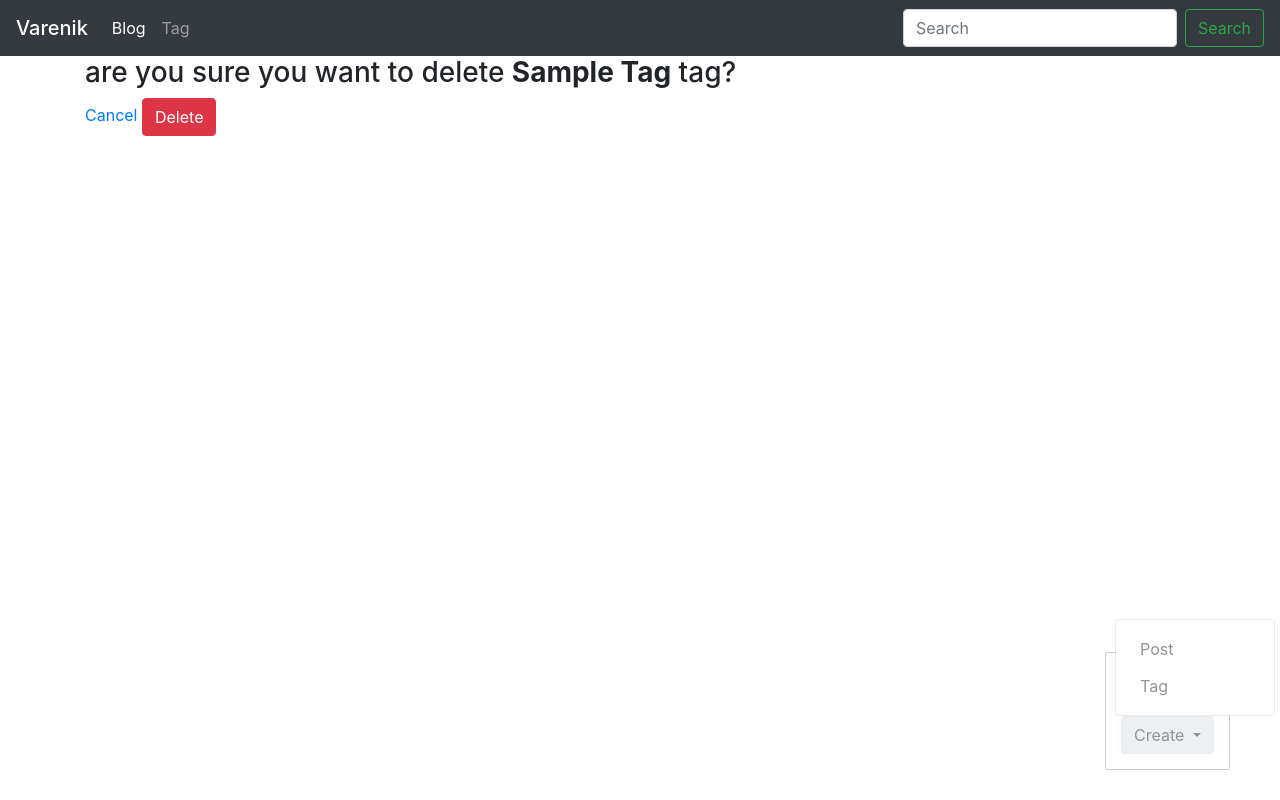
After one commit to domestos/DockerProjects, a Django app: a page that uses DjangoTemplase/app/templates/base.html in a window 1280 px wide, after a click on "Create". The commit adds this page. Run offline with Django 3.2, Linux system fonts and the light colour scheme; a user stored in the database is signed in; tables that the repository leaves empty hold one stand-in row (values such as "Sample post"); some libraries are stand-ins or nearby versions.

Commit message:
delete and admin-panel

```diff
--- a/DjangoTemplase/app/app/settings.py
+++ b/DjangoTemplase/app/app/settings.py
@@ -130,3 +130,6 @@ USE_TZ = True
 # https://docs.djangoproject.com/en/2.1/howto/static-files/
 
 STATIC_URL = '/static/'
+STATICFILES_DIRS = [
+    os.path.join(BASE_DIR, 'static')
+]
--- a/DjangoTemplase/app/app/urls.py
+++ b/DjangoTemplase/app/app/urls.py
@@ -17,8 +17,10 @@ from django.contrib import admin
 from django.urls import path
 from django.urls import include
 
+from .views import redirect_blog
 
 urlpatterns = [
+    path('', redirect_blog),
     path('admin/', admin.site.urls),
     path('blog/', include('blog.urls')),
 ]
--- a/DjangoTemplase/app/blog/forms.py
+++ b/DjangoTemplase/app/blog/forms.py
@@ -40,7 +40,7 @@ class TagForm(forms.ModelForm):
 
 class PostForm(forms.ModelForm):
     class Meta:
-        model =Post
+        model = Post
         fields = ['title','slug','body','tags']
         widgets = {
             'title': forms.TextInput(attrs={'class': 'form-control'}),
--- a/DjangoTemplase/app/blog/models.py
+++ b/DjangoTemplase/app/blog/models.py
@@ -21,12 +21,15 @@ class Post(models.Model):
     #related_name='posts' --> related/implant the value posts into class Tag. if don't do it  the value will automatically be generated by django
     tags=models.ManyToManyField('Tag', blank=True, related_name='posts')
 
+    #URL reversion  equel  href="{% url 'post_detail_url' slug=post.slug %}"
+    def get_absolute_url(self):
+        return reverse('post_detail_url', kwargs={'slug': self.slug})
+
     def get_update_url(self):
         return reverse('post_update_url', kwargs={'slug': self.slug})
 
-    #URL reversion  equel  href="{% url 'post_detail_url' slug=post.slug %}"
-    def get_absolute_url(self):
-        return reverse('post_detail_url', kwargs={'slug': self.slug})
+    def get_delete_url(self):
+        return reverse('post_delete_url', kwargs={'slug': self.slug})
 
     # This method __srt__ is used when you need to print some element of an object.
     # method __str__ override the method of string, and you can set the showing format
@@ -49,5 +52,9 @@ class Tag(models.Model):
     def get_update_url(self):
         return reverse('tag_update_url', kwargs={'slug': self.slug})
 
+    def get_delete_url(self):
+        return reverse('tag_delete_url', kwargs={'slug': self.slug})
+
+
     def __str__ (self):
         return '{}'.format(self.title)
--- a/DjangoTemplase/app/blog/templates/blog/base_blog.html
+++ b/DjangoTemplase/app/blog/templates/blog/base_blog.html
@@ -1 +1,17 @@
 {%extends 'base.html'%}
+
+{% block admin-panel %}
+<!-- Example single danger button -->
+<div class="btn-group">
+  <button type="button" class="btn btn-light dropdown-toggle" data-toggle="dropdown" aria-haspopup="true" aria-expanded="false">
+    Create
+  </button>
+  <div class="dropdown-menu">
+    <a class="dropdown-item" href="{%url 'post_create_url'%}">Post</a>
+    <a class="dropdown-item" href="{%url 'tag_create_url'%}">Tag</a>
+  </div>
+</div>
+
+    <a href="{{admin_object.get_update_url}}" class="btn btn-light edit" style="{%if detail %}display:block; {%endif %}">Update</a>
+    <a href="{{admin_object.get_delete_url}}" class="btn btn-danger delete"  style="{%if detail %}display:block; {%endif %}">Delete</a>
+{% endblock %}
--- a/DjangoTemplase/app/blog/templates/blog/post_update_form.html
+++ b/DjangoTemplase/app/blog/templates/blog/post_update_form.html
@@ -1,4 +1,4 @@
-<!--  BLOG POST_UPDATE -->
+<!--  BLOG TAG_UPDATE -->
 {% extends  'blog/base_blog.html'%}
 
 {% block title%}
@@ -7,7 +7,7 @@
 
 {% block content%}
 <br>
-<!--    <form class="form-group" action="{% url 'tag_update_url' slug=tag.slug %}" method="post"> -->
+
     <form class="form-group" action="{{ post.get_update_url}}" method="post">
 
         {% csrf_token %}
@@ -28,7 +28,7 @@
 
 
 
-        <button type="submit" class="btn btn-primary" name="button">Update Tag</button>
+        <button type="submit" class="btn btn-primary" name="button">Update post</button>
     </form>
 
 {%endblock%}
--- /dev/null
+++ b/DjangoTemplase/app/blog/templates/blog/tag_delete_form.html
@@ -0,0 +1,15 @@
+{% extends 'blog/base_blog.html' %}
+
+{% block title %}
+  Delete Tag "{{tag.title| title}}" -{{block.super}}
+{% endblock %}
+
+{% block content %}
+                  <!--% url 'tag_delete_url' slug=tag.slug %  == tag.get_delete_url-->
+    <form class="" action="{{ tag.get_delete_url }}" method="post">
+      {% csrf_token %}
+      <h3> are you sure you want to delete <b>{{ tag.title|title}}</b> tag?</h3>
+      <a href="{{ tag.get_absolute_url }}">Cancel</a>
+      <button type="submit" name="button" class="btn btn-danger">Delete</button>
+    </form>
+{% endblock%}
--- a/DjangoTemplase/app/blog/templates/blog/tag_update_form.html
+++ b/DjangoTemplase/app/blog/templates/blog/tag_update_form.html
@@ -28,7 +28,7 @@
 
 
 
-        <button type="submit" class="btn btn-primary" name="button">Create Tag</button>
+        <button type="submit" class="btn btn-primary" name="button">Update Tag</button>
     </form>
 
 {%endblock%}
--- a/DjangoTemplase/app/blog/urls.py
+++ b/DjangoTemplase/app/blog/urls.py
@@ -13,12 +13,15 @@ urlpatterns = [
     path('post/create/', PostCreate.as_view() , name='post_create_url'),
     #path('post/<str:slug>/', post_detail, name='post_detail_url'),
     path('post/<str:slug>/', PostDetail.as_view() , name='post_detail_url'),
-    path('post/<str:slug>/update', PostUpdate.as_view(), name='post_update_url'),
+    path('post/<str:slug>/update/', PostUpdate.as_view(), name='post_update_url'),
+    path('post/<str:slug>/delete/', PostDelete.as_view(), name='post_delete_url'),
+    #path('post/<str:slug>/update', PostUpdate.as_view(), name='post_update_url'),
     #TAG
     path('tag/create/', TagCreate.as_view(), name='tag_create_url'),
     #path('tag/<str:slug>/', tag_detail, name='tag_detail_url'),
     path('tag/<str:slug>/', TagDetail.as_view(), name='tag_detail_url'),
-    path('tag/<str:slug>/update', TagUpdate.as_view(), name='tag_update_url'),
+    path('tag/<str:slug>/update/', TagUpdate.as_view(), name='tag_update_url'),
+    path('tag/<str:slug>/delete', TagDelete.as_view(), name='tag_delete_url')
 
 
 ]
--- a/DjangoTemplase/app/blog/views.py
+++ b/DjangoTemplase/app/blog/views.py
@@ -1,10 +1,13 @@
 from django.shortcuts import render
 from django.shortcuts import redirect
 from django.views.generic import View
+from django.urls import reverse
 from django.shortcuts import get_object_or_404
 from .models import *
-from .utils import OjbectDetailMixin, ObjectCreateMixin, ObjectUpdateMixin
+from .utils import OjbectDetailMixin, ObjectCreateMixin, ObjectUpdateMixin, ObjectDeleteMixin
 from .forms import TagForm, PostForm
+
+from django.contrib.auth.mixins import LoginRequiredMixin
 # Create your views here.
 def posts_list(request):
     posts = Post.objects.all()
@@ -36,14 +39,17 @@ class PostDetail(OjbectDetailMixin, View):
 #  Post.mro() - показує порядок пошуку атребутів класу
 
 
-class PostCreate(ObjectCreateMixin, View):
+class PostCreate(LoginRequiredMixin, ObjectCreateMixin, View):
     model_form =PostForm
     template =  'blog/post_create_form.html'
+    raise_exception = True
 
-class PostUpdate(ObjectUpdateMixin, View):
+class PostUpdate(LoginRequiredMixin, ObjectUpdateMixin, View):
     model = Post
     model_form = PostForm
     template = "blog/post_update_form.html"
+    raise_exception = True
+
 
 #    def get(self, request):
 #    def get(self, request):
@@ -56,6 +62,15 @@ class PostUpdate(ObjectUpdateMixin, View):
 #            new_post = bound_form.save()
 #            return redirect(new_post)
 #        return render(request, 'blog/post_create_form.html', context={'form': bound_form} )
+
+
+
+class PostDelete(LoginRequiredMixin, ObjectDeleteMixin, View):
+    model = Post
+    template = 'blog/post_delete_form.html'
+    redirect_url = 'posts_list_url'
+    raise_exception = True
+
 
 ###======================= The TAG  ============================================
 #USE Method
@@ -75,9 +90,11 @@ class TagDetail(OjbectDetailMixin, View):
     template = 'blog/tag_detail.html'
 
 
-class TagCreate(ObjectCreateMixin, View):
+
+class TagCreate(LoginRequiredMixin, ObjectCreateMixin, View):
     model_form =TagForm
     template = 'blog/tag_create.html'
+    raise_exception = True
 #    def get(self, request):
 #        form = TagForm()
 #        return render(request, "blog/tag_create.html", context={'form':form})
@@ -88,10 +105,11 @@ class TagCreate(ObjectCreateMixin, View):
 #            new_tag = bound_form.save()
 #            return redirect(new_tag)
 #        return render(request, 'blog/tag_create.html',context={'form':bound_form })
-class TagUpdate(ObjectUpdateMixin, View):
+class TagUpdate(LoginRequiredMixin, ObjectUpdateMixin, View):
     model = Tag
     model_form = TagForm
     template = "blog/tag_update_form.html"
+    raise_exception = True
 
 #    def get(self, request, slug):
 #        tag = Tag.objects.get(slug__iexact=slug)
@@ -105,3 +123,19 @@ class TagUpdate(ObjectUpdateMixin, View):
 #            new_tag = bound_form.save()
 #            return redirect(new_tag)
 #        return render(request, "blog/tag_update_form.html",  context={'form':bound_form, 'tag': tag})
+
+class TagDelete(LoginRequiredMixin, ObjectDeleteMixin, View):
+    model = Tag
+    template = 'blog/tag_delete_form.html'
+    redirect_url = 'tags_list_url'
+    raise_exception = True
+
+
+#    def get(self, request, slug):
+#        tag = Tag.objects.get(slug__iexact=slug)
+#        return render(request, 'blog/tag_delete_form.html', context={'tag':tag})
+#
+#    def post(self, request, slug):
+#        tag = Tag.objects.get(slug__iexact=slug)
+#        tag.delete()
+#        return redirect(reverse('tags_list_url') )
--- /dev/null
+++ b/DjangoTemplase/app/static/css/styles.css
@@ -0,0 +1,21 @@
+.admin-panel{
+border: 1px solid #999;
+border-radius: 2px;
+position: fixed;
+right: 50px;
+bottom: 30px;
+opacity: 0.5;
+padding: 15px;
+}
+.admin-panel:hover{
+  opacity: 1;
+}
+
+.admin-panel a{
+  display: block;
+  margin: 5px 0;
+}
+
+a.edit, a.delete{
+  display: none;
+}
--- a/DjangoTemplase/app/templates/base.html
+++ b/DjangoTemplase/app/templates/base.html
@@ -1,8 +1,13 @@
+{% load static %}
 <!DOCTYPE html>
 <html lang="en" dir="ltr">
   <head>
     <meta charset="utf-8">
     <link rel="stylesheet" href="https://stackpath.bootstrapcdn.com/bootstrap/4.1.3/css/bootstrap.min.css" integrity="sha384-MCw98/SFnGE8fJT3GXwEOngsV7Zt27NXFoaoApmYm81iuXoPkFOJwJ8ERdknLPMO" crossorigin="anonymous">
+    <link rel="stylesheet" href="{% static 'css/styles.css'%}">
+    <script src="https://code.jquery.com/jquery-3.3.1.slim.min.js" integrity="sha384-q8i/X+965DzO0rT7abK41JStQIAqVgRVzpbzo5smXKp4YfRvH+8abtTE1Pi6jizo" crossorigin="anonymous"></script>
+    <script src="https://cdnjs.cloudflare.com/ajax/libs/popper.js/1.14.3/umd/popper.min.js" integrity="sha384-ZMP7rVo3mIykV+2+9J3UJ46jBk0WLaUAdn689aCwoqbBJiSnjAK/l8WvCWPIPm49" crossorigin="anonymous"></script>
+    <script src="https://stackpath.bootstrapcdn.com/bootstrap/4.1.3/js/bootstrap.min.js" integrity="sha384-ChfqqxuZUCnJSK3+MXmPNIyE6ZbWh2IMqE241rYiqJxyMiZ6OW/JmZQ5stwEULTy" crossorigin="anonymous"></script>
     <title>
       {% block title %}
           Blog
@@ -12,7 +17,7 @@
   <body>
 
   <nav class="navbar navbar-expand-lg navbar-dark bg-dark">
-  <span class="navbar-brand mb-0 h1">Navbar</span>
+  <span class="navbar-brand mb-0 h1">Varenik</span>
 
   <button class="navbar-toggler" type="button" data-toggle="collapse" data-target="#navbarSupportedContent" aria-controls="navbarSupportedContent" aria-expanded="false" aria-label="Toggle navigation">
     <span class="navbar-toggler-icon"></span>
@@ -27,9 +32,7 @@
         <a class="nav-link" href="{% url 'tags_list_url' %}">Tag</a>
       </li>
 
-      <li class="nav-item">
-        <a class="nav-link disabled" href="#">Disabled</a>
-      </li>
+
     </ul>
     <form class="form-inline my-2 my-lg-0">
       <input class="form-control mr-sm-2" type="search" placeholder="Search" aria-label="Search">
@@ -46,6 +49,11 @@
     </div>
   </div>
 </div>
-
+      {%if request.user.is_authenticated and request.user.is_staff %}
+          <div class="admin-panel align-items-center">
+              <a href="/admin" class="btn btn-outline-info">Admin</a>
+              {% block admin-panel %}{% endblock %}
+          </div>
+      {%endif%}
   </body>
   </html>
```
Also changed, not shown: DjangoTemplase/app/app/views.py (added, +7 -0 lines), DjangoTemplase/app/blog/templates/blog/post_delete_form.html (added, +16 -0 lines), DjangoTemplase/app/blog/templates/blog/signUp.html (added, +28 -0 lines), DjangoTemplase/app/blog/utils.py (+18 -3 lines), DjangoTemplase/app/blog/migrations/0003_auto_20181123_2024.py (added).
